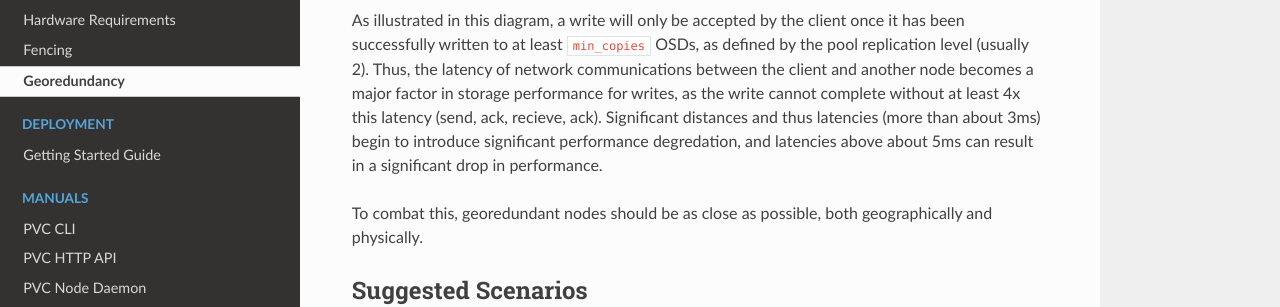
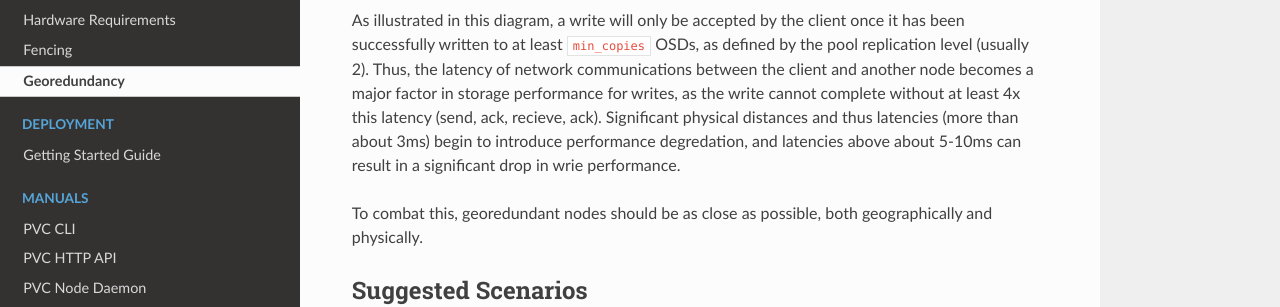
Before and after one commit to parallelvirtualcluster/docs, an MkDocs documentation site: the page built from docs/architecture/georedundancy.md, in a window 1280 px wide and 900 px high, scrolled down 3046 px. Shown: the part 273-580 px from the top of the window. Built offline with MkDocs 1.6.1, drawn with Linux system fonts in a browser that asks for light colours; nearby versions of some CDN libraries.

Commit message:
Avoid saying significant too much

```diff
--- a/docs/architecture/georedundancy.md
+++ b/docs/architecture/georedundancy.md
@@ -46,7 +46,7 @@
 
 [![Ceph Write Process](images/pvc-ceph-write-process.png)](images/pvc-ceph-write-process.png)
 
-As illustrated in this diagram, a write will only be accepted by the client once it has been successfully written to at least `min_copies` OSDs, as defined by the pool replication level (usually 2). Thus, the latency of network communications between the client and another node becomes a major factor in storage performance for writes, as the write cannot complete without at least 4x this latency (send, ack, recieve, ack). Significant distances and thus latencies (more than about 3ms) begin to introduce significant performance degredation, and latencies above about 5ms can result in a significant drop in performance.
+As illustrated in this diagram, a write will only be accepted by the client once it has been successfully written to at least `min_copies` OSDs, as defined by the pool replication level (usually 2). Thus, the latency of network communications between the client and another node becomes a major factor in storage performance for writes, as the write cannot complete without at least 4x this latency (send, ack, recieve, ack). Significant physical distances and thus latencies (more than about 3ms) begin to introduce performance degredation, and latencies above about 5-10ms can result in a significant drop in wrie performance.
 
 To combat this, georedundant nodes should be as close as possible, both geographically and physically.
 
```
